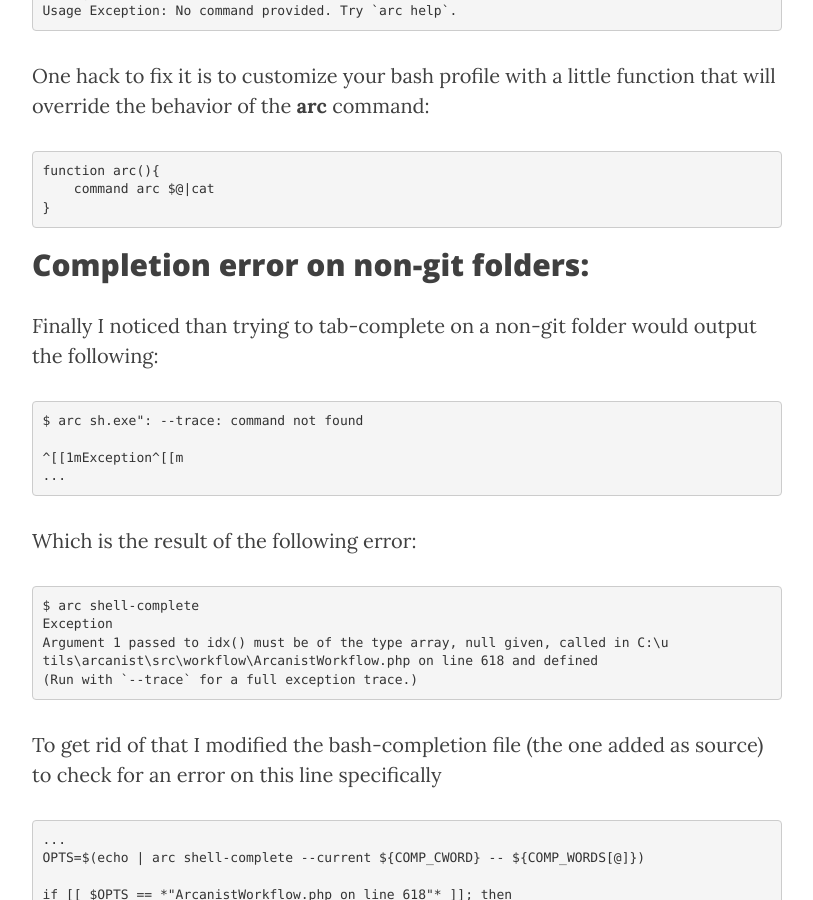
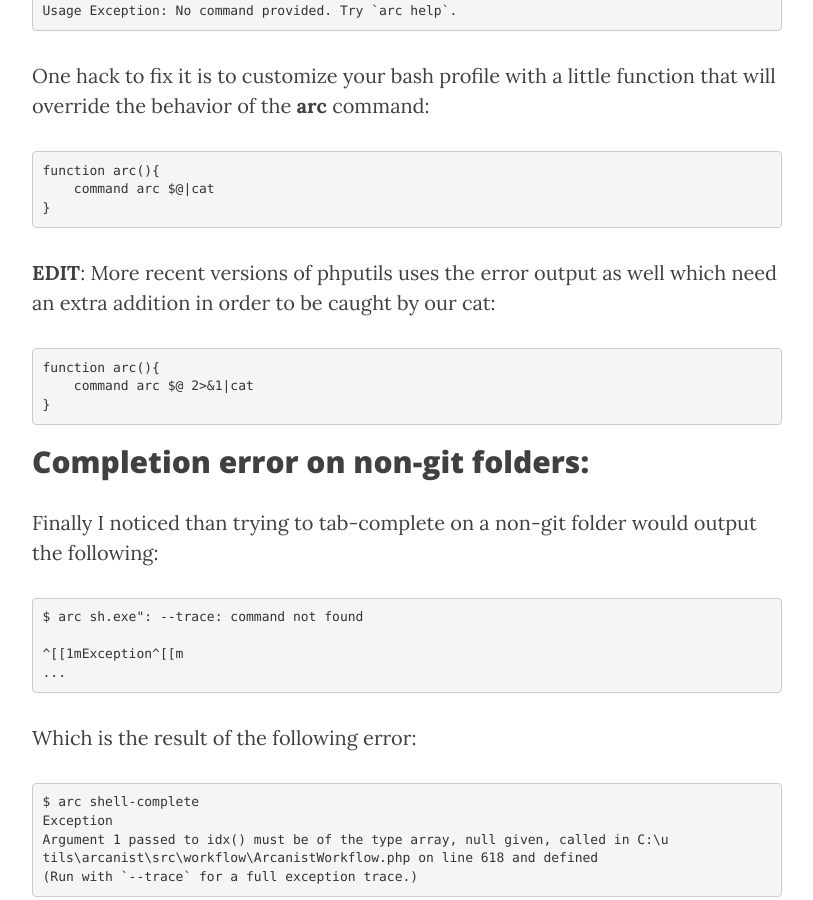
Before and after one commit to thomas-barthelemy/thomas-barthelemy.github.io, a Jekyll site: the page built from _posts/2015-04-23-phabricator-arcanist-gitbash.markdown, in a window 1280 px wide and 900 px high, scrolled down 4765 px. Shown: the whole window, without its empty margins (233-1046 px from the left). Built offline with Jekyll 4.4.1, drawn with Linux system fonts in a browser that asks for light colours; nearby versions of some CDN libraries.

Commit message:
added edit on arcanist post

```diff
--- a/_posts/2015-04-23-phabricator-arcanist-gitbash.markdown
+++ b/_posts/2015-04-23-phabricator-arcanist-gitbash.markdown
@@ -154,6 +154,14 @@ behavior of the **arc** command:
         command arc $@|cat
     }
 
+**EDIT**:
+More recent versions of phputils uses the error output as well which need an extra addition in order
+to be caught by our cat:
+
+    function arc(){
+        command arc $@ 2>&1|cat
+    }
+
 ## Completion error on non-git folders:
 
 Finally I noticed than trying to tab-complete on a non-git folder would output the following:
```
